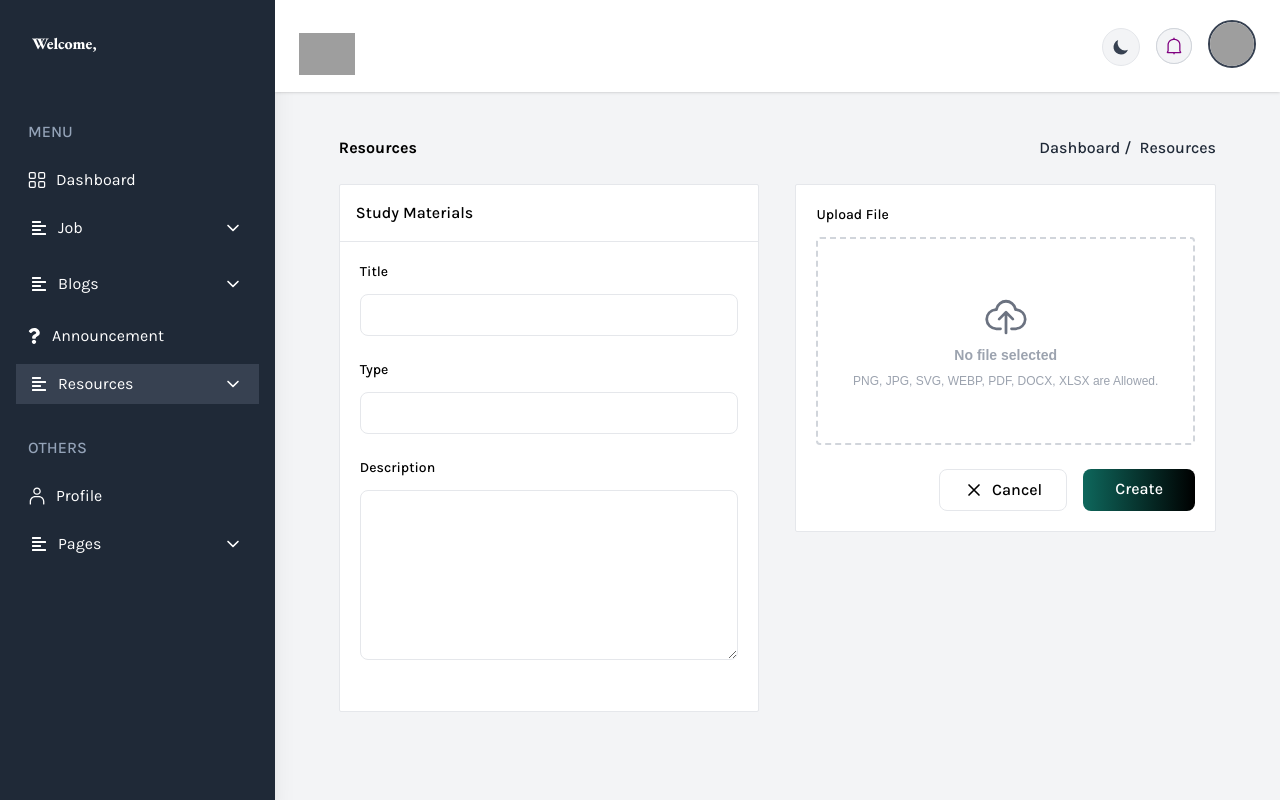
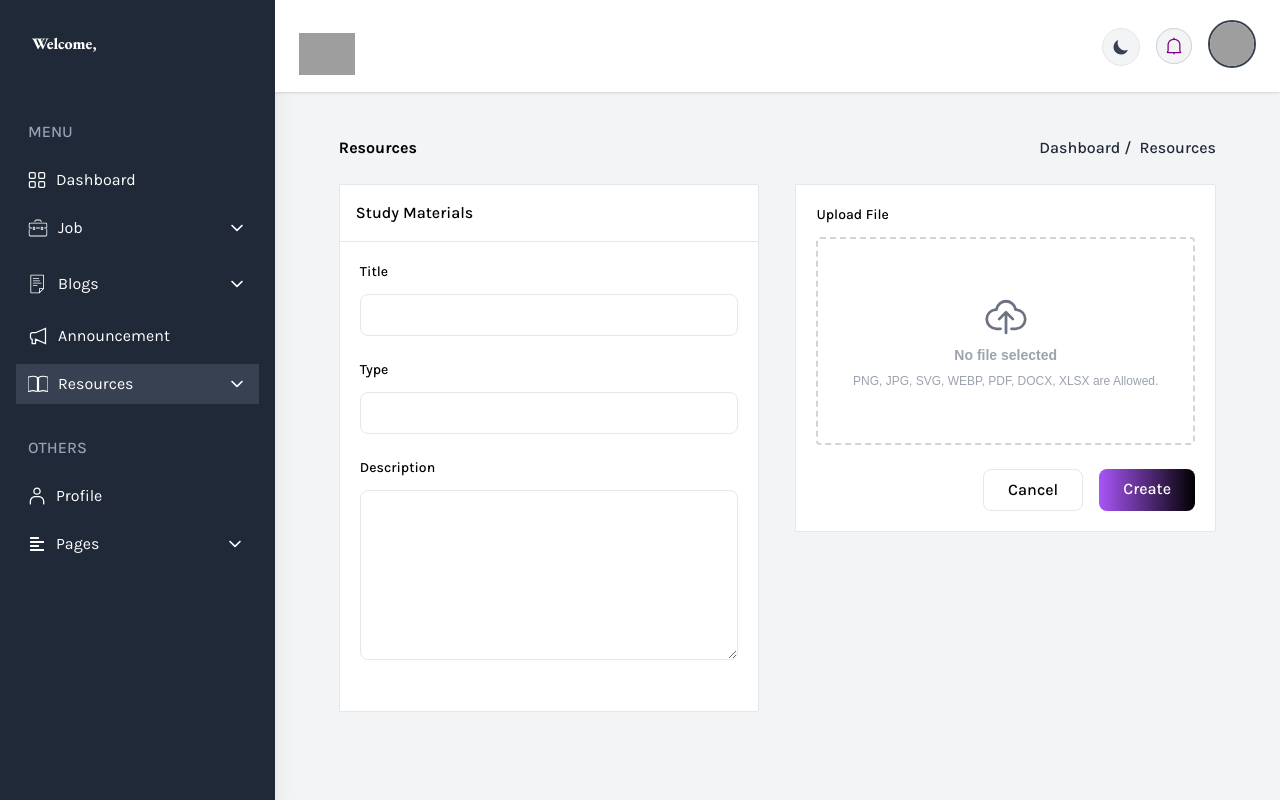
Before and after one commit to tasninanika/campus-connect, a PHP site: page /alumni/alumni_resources.php in a window 1280 px wide. Run offline with PHP 8.4, Linux system fonts and the light colour scheme; the visitor is signed in with stand-in values (Sample User, id 1); data that the repository does not hold is empty; some libraries are stand-ins or nearby versions; grey boxes are pictures that could not be loaded.

Commit message:
updated alumni_announcement.php

```diff
--- a/alumni/alumni_resources.php
+++ b/alumni/alumni_resources.php
@@ -216,9 +216,9 @@
             </a>
 
             <details class="group relative">
-              <summary class="flex items-center justify-between text-white py-2 px-4 mx-4 my-2 nav-item cursor-pointer">
-                <i class="fas fa-align-left mr-3"></i>
-                <span class="flex-1">Job</span>
+              <summary class="flex items-center justify-between text-white py-2 px-3 mx-4 my-2 nav-item cursor-pointer gap-2.5">
+              <svg xmlns="http://www.w3.org/2000/svg" viewBox="0 0 25 25" width="20" height="20"><defs><style>.cls-2{fill:white}</style></defs><g id="briefcase_2" data-name="briefcase 2"><path class="cls-2" d="M23.5 13.53a.5.5 0 0 0-.5.5v7.26a.7.7 0 0 1-.21.52.61.61 0 0 1-.45.2L2.64 22a.7.7 0 0 1-.64-.77v-7.1a.5.5 0 0 0-.5-.5.5.5 0 0 0-.5.5v7.09A1.71 1.71 0 0 0 2.64 23h19.67a1.62 1.62 0 0 0 1.18-.51 1.73 1.73 0 0 0 .51-1.2V14a.5.5 0 0 0-.5-.47zM22.37 6H2.69A1.66 1.66 0 0 0 1 7.61V12a1 1 0 0 0 1 1h2.54a.5.5 0 0 0 0-1H2V7.61A.66.66 0 0 1 2.68 7h19.68a.67.67 0 0 1 .66.67v4.34L20.5 12a.5.5 0 0 0 0 1H23a1 1 0 0 0 .67-.28.92.92 0 0 0 .29-.68V7.68A1.67 1.67 0 0 0 22.37 6zM8.5 5.23a.5.5 0 0 0 .5-.5A1.74 1.74 0 0 1 10.74 3h3.52A1.74 1.74 0 0 1 16 4.73a.5.5 0 0 0 1 0A2.74 2.74 0 0 0 14.26 2h-3.52A2.74 2.74 0 0 0 8 4.73a.5.5 0 0 0 .5.5z"/><path class="cls-2" d="M18 15a1 1 0 0 0 1-1v-2a1 1 0 0 0-1-1h-1a1 1 0 0 0-1 1v2a1 1 0 0 0 1 1zm0-3v2h-1v-2zM8 15a1 1 0 0 0 1-1v-2a1 1 0 0 0-1-1H7a1 1 0 0 0-1 1v2a1 1 0 0 0 1 1zm0-3v2H7v-2zM14.5 13a.5.5 0 0 0 0-1h-4a.5.5 0 0 0 0 1z"/></g></svg>
+              <span class="flex-1">Job</span>
                 <svg
                   class="ml-auto fill-current transition-transform group-open:rotate-180"
                   width="20"
@@ -244,9 +244,17 @@
               </ul>
             </details>
             <details class="group relative">
-              <summary class="flex items-center justify-between text-white py-2 px-4 mx-4 my-2 nav-item cursor-pointer">
-                <i class="fas fa-align-left mr-3"></i>
-                <span class="flex-1">Blogs</span>
+              <summary class="flex items-center justify-between text-white gap-2.5 py-2 px-3 mx-4 my-2 nav-item cursor-pointer">
+              <svg xmlns="http://www.w3.org/2000/svg" viewBox="0 0 25 25" width="20" height="20">
+                <defs>
+                  <style>.cls-2{fill:white}</style>
+                </defs>
+                <g id="paper">
+                  <path class="cls-2" d="M19.5 1h-16a.5.5 0 0 0-.5.5v22a.5.5 0 0 0 .5.5h10.71a.49.49 0 0 0 .46-.3l5.17-4.84a.52.52 0 0 0 .16-.37V1.5a.5.5 0 0 0-.5-.5zM4 2h15v15.78h-4.77a.5.5 0 0 0-.5.5V23H4zm14.46 16.78-3.74 3.51v-3.51z"/>
+                  <path class="cls-2" d="M6.5 6h7a.5.5 0 0 0 0-1h-7a.5.5 0 0 0 0 1zM6.5 9h8a.5.5 0 0 0 0-1h-8a.5.5 0 0 0 0 1zM11.5 14h-5a.5.5 0 0 0 0 1h5a.5.5 0 0 0 0-1zM6.5 12h10a.5.5 0 0 0 0-1h-10a.5.5 0 0 0 0 1z"/>
+                </g>
+              </svg>
+              <span class="flex-1">Blogs</span>
                 <svg
                   class="ml-auto fill-current transition-transform group-open:rotate-180"
                   width="20"
@@ -271,14 +279,32 @@
                 </li>
               </ul>
             </details>
-            <a href="alumni_announcement.php" class="flex items-center text-white py-2 px-3 ml-4 mr-4 my-1 nav-item">
-                <i class="fas fa-solid fa-question mr-3"></i>
-                Announcement
+            <a href="alumni_announcement.php" class="flex items-center text-white py-2 px-3 ml-4 mr-4 my-1 nav-item gap-2.5">
+              <svg xmlns="http://www.w3.org/2000/svg" viewBox="0 0 24 24" fill="none" stroke="white" stroke-width="1.5" height="20" width="20">
+                <path d="M9,8.087,21,3V21L9,15.913V21H5V15.913a2,2,0,0,1-2-2V10.087a2,2,0,0,1,2-2Z"/>
+              </svg>Announcement
             </a>
             <details class="group relative">
-              <summary class="flex items-center justify-between text-white py-2 px-4 mx-4 my-2 active-nav-link cursor-pointer">
-                <i class="fas fa-align-left mr-3"></i>
-                <span class="flex-1">Resources</span>
+              <summary class="flex items-center justify-between text-white py-2 px-3 mx-4 my-2 active-nav-link cursor-pointer gap-2.5">
+              <svg xmlns="http://www.w3.org/2000/svg" viewBox="0 0 576 512" width="20" height="20">
+                  <defs>
+                    <style>
+                      /* Stroke color set to white for both light and dark modes */
+                      .cls-4 {
+                        stroke: white;
+                        stroke-width: 32;
+                        fill: none;
+                      }
+                    </style>
+                  </defs>
+                  <path
+                    class="cls-4"
+                    d="M249.6 471.5c10.8 3.8 22.4-4.1 22.4-15.5l0-377.4c0-4.2-1.6-8.4-5-11C247.4 52 202.4 32 144 32C93.5 32 46.3 45.3 18.1 56.1C6.8 60.5 0 71.7 0 83.8L0 454.1c0 11.9 12.8 20.2 24.1 16.5C55.6 460.1 105.5 448 144 448c33.9 0 79 14 105.6 23.5zm76.8 0C353 462 398.1 448 432 448c38.5 0 88.4 12.1 119.9 22.6c11.3 3.8 24.1-4.6 24.1-16.5l0-370.3c0-12.1-6.8-23.3-18.1-27.6C529.7 45.3 482.5 32 432 32c-58.4 0-103.4 20-123 35.6c-3.3 2.6-5 6.8-5 11L304 456c0 11.4 11.7 19.3 22.4 15.5z"
+                  />
+                </svg>
+
+
+              <span class="flex-1">Resources</span>
                 <svg
                   class="ml-auto fill-current transition-transform group-open:rotate-180"
                   width="20"
@@ -296,7 +322,7 @@
               </summary>
               <ul class="bg-gray-800 mt-2 pl-12 hidden group-open:block">
                 <li>
-                  <a href="alumni_resource.php" class="text-white opacity-75 hover:opacity-100 py-2 block">Share resources</a>
+                  <a href="alumni_resources.php" class="text-white opacity-75 hover:opacity-100 py-2 block">Share resources</a>
                 </li>
                 <li>
                   <a href="posted_resources.php" class="text-white opacity-75 hover:opacity-100 py-2 block">Posted resources</a>
@@ -327,7 +353,7 @@
                 Profile
             </a>
             <details class="group relative">
-              <summary class="flex items-center justify-between text-white py-2 px-4 mx-4 my-2 nav-item cursor-pointer">
+              <summary class="flex items-center justify-between text-white py-2 px-3.5 mx-4 my-2 nav-item cursor-pointer">
                 <i class="fas fa-align-left mr-3"></i>
                 <span class="flex-1">Pages</span>
                 <svg
@@ -358,7 +384,7 @@
         </nav>
     </aside>
 
-    <div class="w-full flex flex-col h-screen overflow-y-auto overflow-x-hidden dark:bg-gray-900">
+    <div class="w-full flex flex-col h-screen overflow-y-hidden overflow-x-hidden dark:bg-gray-900">
         <!-- Desktop Header -->
         <header class="sticky top-0 z-999 w-full items-center bg-white dark:bg-gray-800 shadow pt-5 px-6 hidden sm:flex">
             <div class="w-1/2">
@@ -688,7 +714,7 @@
                             >Title</label
                           >
                           <input
-                              class="w-full rounded-lg border border-stroke bg-gray px-5 pl-4 py-2 font-medium text-black focus:border-gray-800 focus-visible:outline-none dark:border-strokedark dark:bg- dark:text-white dark:focus:border-primary" required
+                              class="w-full rounded-lg border border-stroke bg-gray px-5 pl-4 py-2 font-medium text-black focus:border-gray-800 focus-visible:outline-none dark:border-gray-700 dark:bg-gray-800 dark:text-white dark:focus:border-primary" required
                               type="text"
                               name="title"
                               id="title"
@@ -704,7 +730,7 @@
                             >
                             <div class="relative">
                               <input
-                                class="w-full rounded-lg border border-stroke bg-gray py-2 pl-4 pr-4.5 font-medium text-black focus:border-gray-800 focus-visible:outline-none dark:border-strokedark dark:bg-meta-4 dark:text-white dark:focus:border-primary" required
+                                class="w-full rounded-lg border border-stroke bg-gray py-2 pl-4 pr-4.5 font-medium text-black focus:border-gray-800 focus-visible:outline-none dark:border-gray-700 dark:bg-gray-800 dark:text-white dark:focus:border-primary" required
                                 type="text"
                                 name="type"
                                 id="type"
@@ -762,11 +788,11 @@
                           <button
                             class="flex justify-center rounded-lg border border-stroke px-6 py-2 font-medium text-black hover:shadow-1 dark:border-strokedark dark:text-white"
                             type="submit"
-                          ><svg class="w-5 h-6 mr-2" fill="none" stroke="currentColor" viewBox="0 0 24 24" xmlns="http://www.w3.org/2000/svg"><path stroke-linecap="round" stroke-linejoin="round" stroke-width="2" d="M6 18L18 6M6 6l12 12"></path></svg>
+                          >
                             Cancel
                           </button>
                           <button
-                            class="flex justify-center rounded-lg bg-gradient-to-r from-[#0E675C] to-black px-8 py-2 font-medium text-white hover:bg-opacity-90"
+                            class="flex justify-center rounded-lg bg-gradient-to-r from-purple-500 to-black px-6 py-2 font-medium text-white hover:bg-opacity-90"
                             type="submit">
                             Create
                           </button>
```
